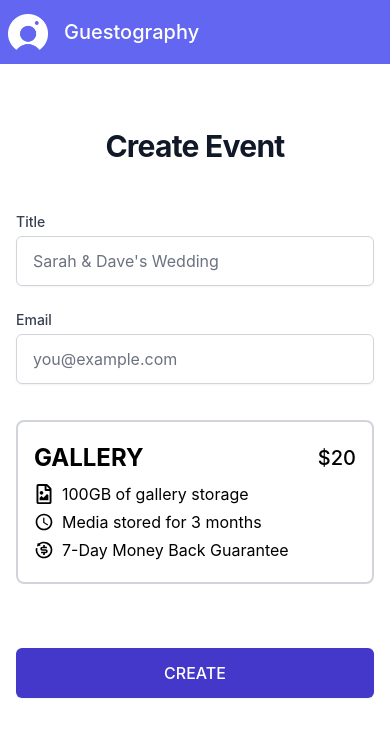
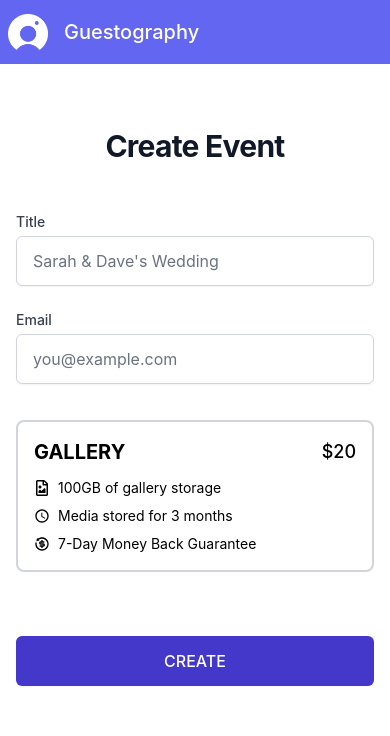
Before and after one commit to thefinnomenon/guestography-public, a Next.js app: page /event in a window 390 px wide. Shown: the top 736 px of the page. Built offline with nearby package versions, Linux system fonts and the light colour scheme; no server answers.

Commit message:
fix price card mobile display

```diff
--- a/pages/event.tsx
+++ b/pages/event.tsx
@@ -194,24 +194,26 @@ export default function Form() {
                 />
               </div>
             </div>
-            <div className="sm:col-span-2 mt-3">
+            <div className="col-span-1 sm:col-span-2 mt-3">
               <div className="relative rounded-lg bg-white border-gray-300 mb-2 border-2">
-                <div className="px-4 py-5 sm:p-6">
-                  <div className="flex justify-between items-center">
-                    <p className="text-2xl font-bold">GALLERY</p>
-                    <p className="text-xl font-medium">$20</p>
+                <div className="px-4 py-4 sm:px-6 sm:py-5">
+                  <div className="flex justify-between items-center mb-3">
+                    <p className="text-xl sm:text-2xl font-bold">GALLERY</p>
+                    <p className="text-lg sm:text-xl font-medium">$20</p>
                   </div>
-                  <div className="flex gap-2 items-center mt-2 mb-1">
-                    <FaRegFileImage className="h-5 w-5" />
-                    100GB of gallery storage
-                  </div>
-                  <div className="flex gap-2 items-center mb-1">
-                    <MdAccessTime className="h-5 w-5" />
-                    Media stored for 3 months
-                  </div>
-                  <div className="flex gap-2 items-center">
-                    <RiRefund2Line className="h-5 w-5" />
-                    7-Day Money Back Guarantee
+                  <div className="space-y-2">
+                    <div className="flex gap-2 items-center text-sm sm:text-base">
+                      <FaRegFileImage className="h-4 w-4 sm:h-5 sm:w-5 flex-shrink-0" />
+                      <span>100GB of gallery storage</span>
+                    </div>
+                    <div className="flex gap-2 items-center text-sm sm:text-base">
+                      <MdAccessTime className="h-4 w-4 sm:h-5 sm:w-5 flex-shrink-0" />
+                      <span>Media stored for 3 months</span>
+                    </div>
+                    <div className="flex gap-2 items-center text-sm sm:text-base">
+                      <RiRefund2Line className="h-4 w-4 sm:h-5 sm:w-5 flex-shrink-0" />
+                      <span>7-Day Money Back Guarantee</span>
+                    </div>
                   </div>
                 </div>
               </div>
```
